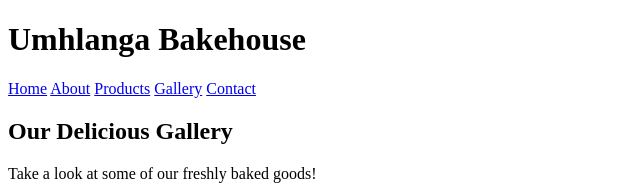
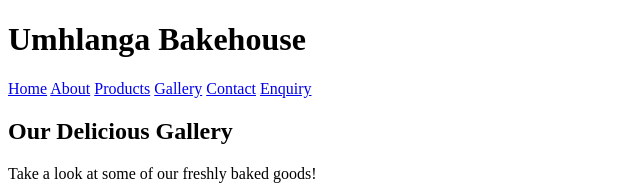
Before and after one commit to zime-a11ly/WEDE5020_UmhlangaBakehouse, a plain HTML site: page Gallery.html in a window 1280 px wide. Shown: the top 196 px of the page, 0-640 px from the left. Drawn offline with Linux system fonts and the light colour scheme.

Commit message:
Update Gallery.html

```diff
--- a/Gallery.html
+++ b/Gallery.html
@@ -15,6 +15,7 @@
             <a href="products.html">Products</a>
             <a href="gallery.html">Gallery</a>
             <a href="contact.html">Contact</a>
+            <a href="Enquiry.html">Enquiry</a>
         </nav>
     </header>
 
```
